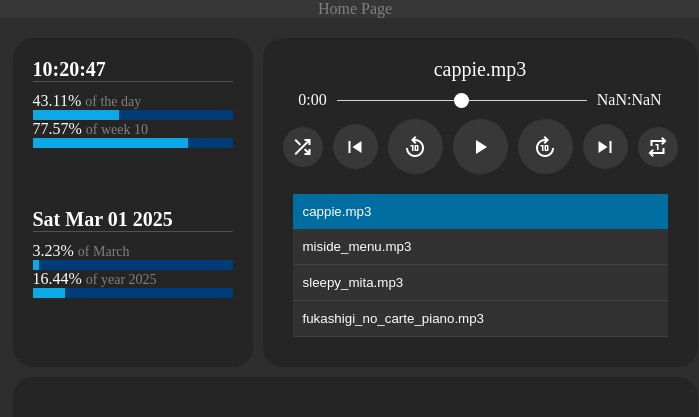
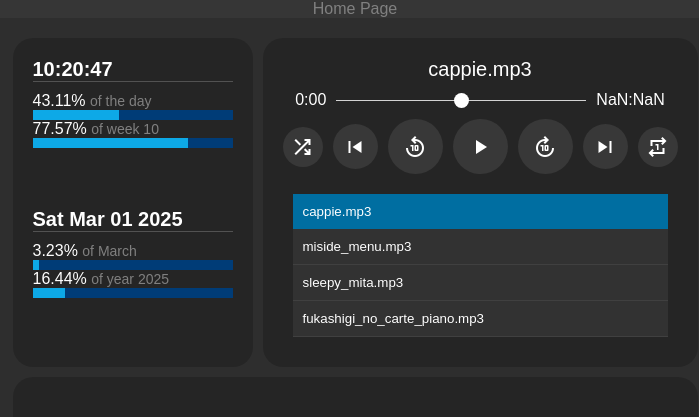
Before and after one commit to Hung0725/hung0725.github.io, a plain HTML site: page 2025/homepage/3.1/index.html in a window 1280 px wide. Shown: the top 417 px of the page, without its empty margins (285-984 px from the left). Drawn offline with nearby package versions, Linux system fonts and the light colour scheme.

Commit message:
change the font family

```diff
--- a/2025/homepage/3.1/style.css
+++ b/2025/homepage/3.1/style.css
@@ -3,6 +3,7 @@
     margin:0;
     user-select:none;
     color-scheme:dark;
+    font-family:arial, self-serif;
 }
 
 button:active{
```
